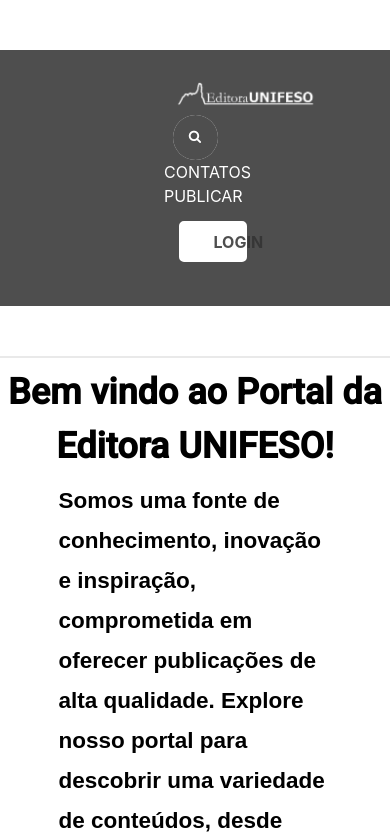
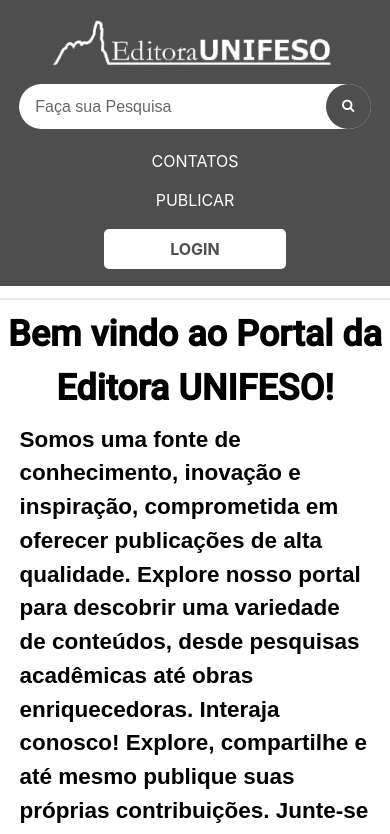
Before and after one commit to vinicius-nunes-aluno/Projeto-1, a plain HTML site: page frontend/index.html in a window 390 px wide. Shown: the top 834 px of the page. Drawn offline with Linux system fonts and the light colour scheme; no server answers.

Commit message:
Últimas mudanças para a versão v0.1

```diff
--- a/frontend/css/pag_index/style.css
+++ b/frontend/css/pag_index/style.css
@@ -162,17 +162,12 @@
     margin: 0.45rem 0;
 }
 
-/* ESSA DICA PODE SER IMPORTANTE PARA ALINHAR O CADASTRO*/
-
-
-
 section {
     display: flex;
     justify-content: center;
+    /* Adicionado para responsividade dos cards */
+    flex-wrap: wrap;
 }
-
-/* ESSA DICA PODE SER IMPORTANTE PARA ALINHAR O CADASTRO*/
-
 
 section aside {
     border: 1px solid #e9e9e9;
@@ -230,57 +225,91 @@
     text-transform: uppercase;
 }
 
-/*<<<<<<< HEAD*/
 /* ======================================================= */
-/* REGRAS DE RESPONSIVIDADE PARA CADASTRO.HTML             */
-/* Estas regras ajustam a estrutura de duas colunas para   */
-/* uma única coluna em dispositivos móveis.                */
-/* ======================================================= *//*
+/* REGRAS DE RESPONSIVIDADE PARA INDEX.HTML - CABEÇALHO (CORRIGIDO) */
+/* ======================================================= */
 
-@media screen and (max-width: 991px) {
-
-    /* 1. O Container Principal se torna um Flexbox de Coluna */
-    .container {
-        /* A flex-direction: column-reverse pode garantir que o formulário
-           fique em cima, mas pode não ser ideal se a imagem não for 'display: none' */
+@media screen and (max-width: 768px) {
+    /* 1. O Container Principal do Header se torna uma Coluna e ganha padding */
+    header .container {
         flex-direction: column;
-        padding: 30px;
-        margin-top: 50px;
-        margin-bottom: 50px;
-        max-width: 95%;
+        align-items: center;
+        padding: 10px; /* Adiciona padding horizontal para evitar que toque as bordas */
     }
 
-    /* 2. Esconde a Imagem Lateral para economizar espaço */
-    .form-image {
-        display: none;
+    /* 2. Todos os elementos do header ocupam a largura total e se centralizam */
+    .logo, .menu, .menu2 {
+        width: 100%;
+        text-align: center;
+        margin-top: 5px;
     }
 
-    /* 3. O Formulário Ocupa a Largura Total */
-    .form {
-        width: 100%;
-        /* Adicione padding interno ou ajuste de margens se necessário */
+    /* 3. Centraliza a imagem da logo */
+    .logo img {
+        margin: 0 auto;
+        display: block;
     }
 
-    /* 4. Inputs em linha única (se eles estavam lado a lado) */
-    .input-group {
-        flex-direction: column;
-        overflow-y: scroll;
-        flex-wrap: nowrap;
-        height: auto;
-        padding-right: 5px;
+    /* 4. Redefine a Busca */
+    .pesquisar {
+        width: 95%; /* Quase largura total com um respiro */
+        margin: 10px 0;
     }
 
-    .input-box {
-        margin-bottom: 20px;
+    .search-box form {
+        width: 100%;
     }
 
-    /* 5. Ajusta o campo de "Você é?" */
-    .actors-group {
-        flex-direction: column;
-        gap: 10px;
+    /* 5. CORREÇÃO CRÍTICA: Garante que o input da pesquisa esteja visível e expandido */
+    /* O !important é usado para forçar a anulação do width: 0 do desktop */
+    .search-box-input {
+        width: calc(100% - 45px) !important;
+        padding-left: 1em !important;
+        padding-right: 1em !important;
     }
 
-    /* 6. Ajusta a imagem do logo (se houver) */
-    .logo img {
-        max-width: 150px;
+    /* 6. Mantém a largura expandida mesmo com hover em dispositivos de toque */
+    .search-box:hover .search-box-input {
+        width: calc(100% - 45px);
+        padding-left: 1em;
+        padding-right: 1em;
     }
+
+    /* 7. Stacking dos links do menu */
+    .menu nav {
+        display: flex;
+        flex-direction: column;
+        gap: 5px;
+    }
+
+    .menu nav a {
+        padding: 5px 0;
+    }
+
+    /* 8. Ajusta o botão LOGIN */
+    .menu2 nav p {
+        margin: 5px 0;
+    }
+
+    .menu2 nav a b,
+    .menu2 nav a i,
+    .menu2 nav a strong {
+        padding: 0.4rem 4rem;
+    }
+
+    /* 9. Ajusta a seção de introdução */
+    .introdução {
+        height: auto;
+    }
+
+    .text-introdução {
+        line-height: 1.5;
+        margin-left: 5%;
+        margin-right: 5%;
+    }
+
+    /* 10. Ajusta os cards dos artigos */
+    main {
+        padding: 1
+    }
+}
--- a/frontend/index.html
+++ b/frontend/index.html
@@ -40,7 +40,7 @@
         <div class="menu"> <!--Botões da barra-->
             <nav>
                 <a href="#">CONTATOS</a>
-                <a href="#">PUBLICAR</a>
+                <a href="./login.html">PUBLICAR</a>
 
             </nav>
         </div>
```
Also changed, not shown: frontend/logado.html (+73 -20 lines), backend/uploads/1759193535140.png (added), backend/uploads/1759193535145.png (added), backend/uploads/1759193601829.png (added), backend/uploads/1759193601833.png (added), backend/uploads/1759193652085.png (added), backend/uploads/1759193652089.png (added).
